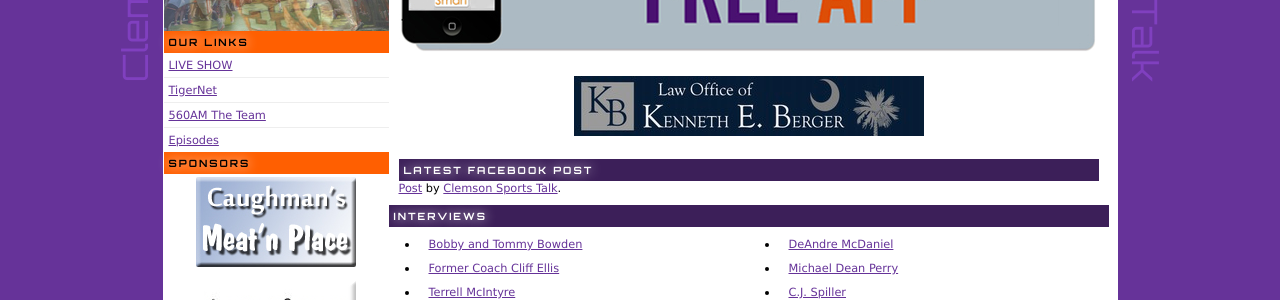
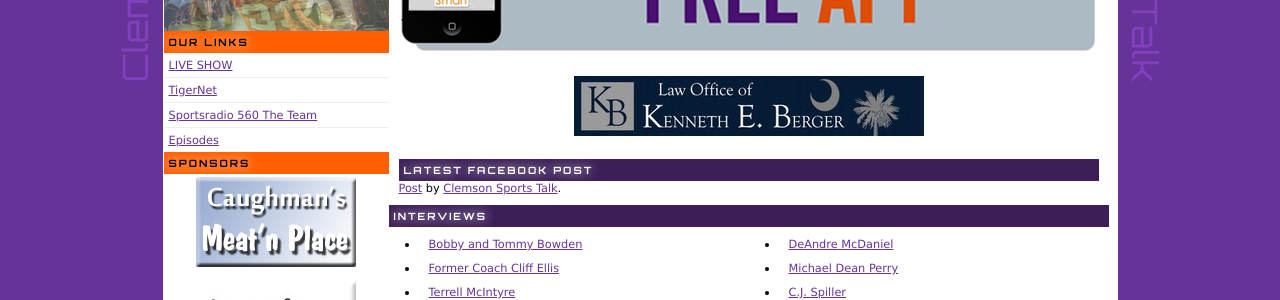
Before and after one commit to clemsonsportstalk/clemsonsportstalk, a Jekyll site: the page built from index.html, in a window 1280 px wide. Shown: the part 342-642 px from the top of the page. Built offline with Jekyll 4.4.1, drawn with Linux system fonts in a browser that asks for light colours; nearby versions of some CDN libraries; Markdown is read by kramdown in place of the engine named in the settings; comment, search, counter and statistics services are not loaded.

Commit message:
Update default.html

```diff
--- a/_layouts/default.html
+++ b/_layouts/default.html
@@ -49,7 +49,7 @@
       <ul class='shows'>
         <li><a href='/live/'>LIVE SHOW</a></li>
         <li><a href='http://www.tigernet.com' target='_blank'>TigerNet</a></li>
-        <li><a href='http://www.560theteam.com/main.html' target='_blank'>560AM The Team</a></li>
+        <li><a href='http://www.560theteam.com/main.html' target='_blank'>Sportsradio 560 The Team</a></li>
         <li><a href='/tnt/'>Episodes</a></li>
       </ul>
 
```
